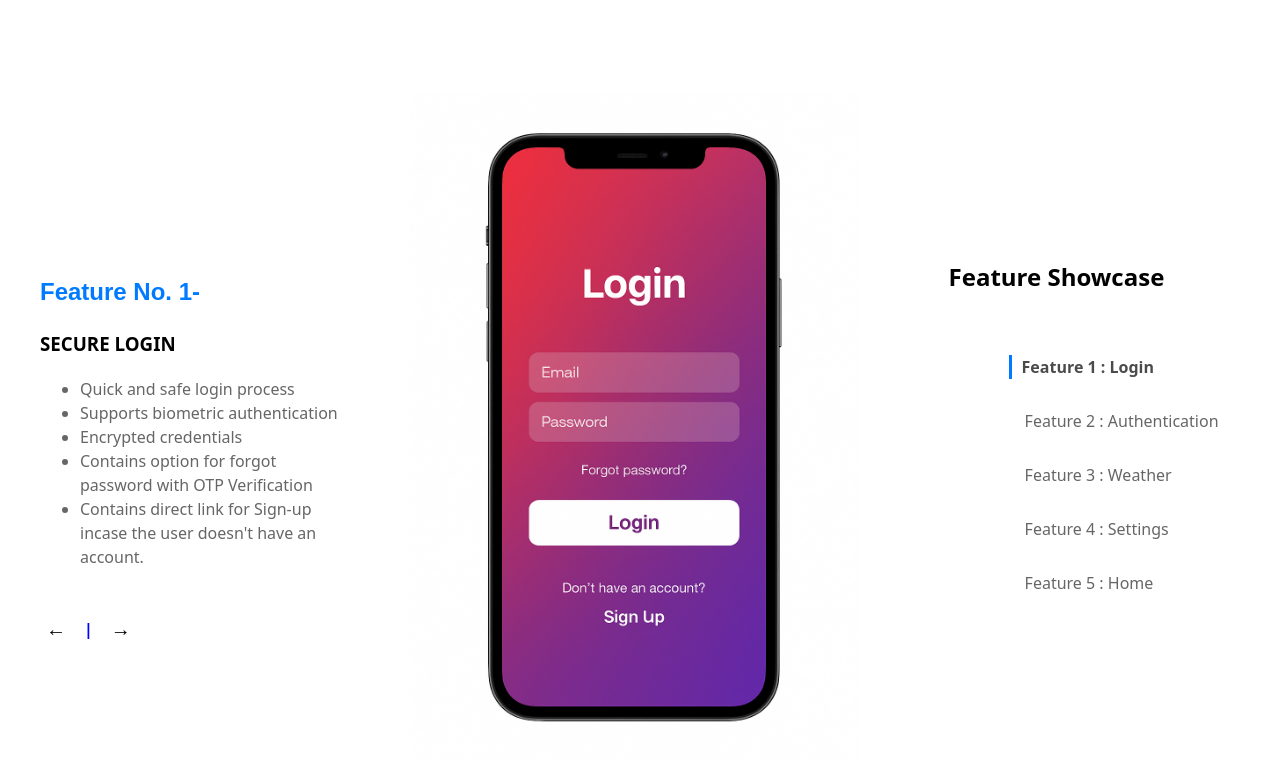
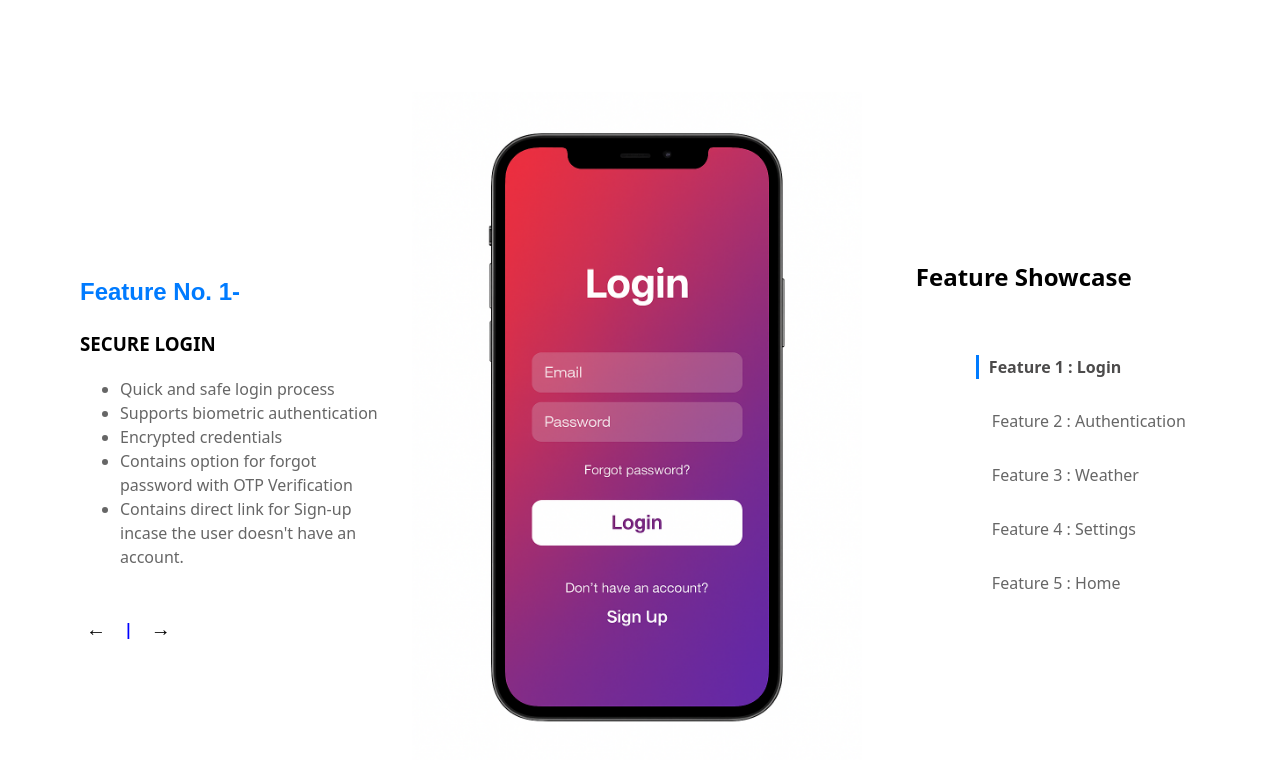
Before and after one commit to hacky4716/Preva_care.test, a React (Vite) app: page / in a window 1280 px wide. Shown: the top 760 px of the page. Built offline with nearby package versions, Linux system fonts and the light colour scheme.

Commit message:
Left-side Last

```diff
--- a/src/FeatureShowcase.tsx
+++ b/src/FeatureShowcase.tsx
@@ -190,6 +190,7 @@ useEffect(() => {
     return (
   <div className="container relative min-h-[500vh]">
     <div className="content sticky top-0 h-auto sm:h-screen flex flex-col sm:flex-row justify-center sm:items-center">
+        <div className="feature-showcase feature-showcase flex flex-col sm:flex-row w-full">
       {/* Left */}
       <div className="left w-full sm:w-1/4 flex flex-col mt-6 sm:mt-0">
         <h2 className="feature-title">{features[active].feature}-</h2>
@@ -245,5 +246,6 @@ useEffect(() => {
       </div>
     </div>
   </div>
+  </div>
 );
 }
--- a/src/index.css
+++ b/src/index.css
@@ -3,7 +3,7 @@ html, body, #root {
   padding: 0;
   width: 100%;
   height: 100%;
-  align-items: center;
+  display: block;
   justify-content: center;
 }
 
```
